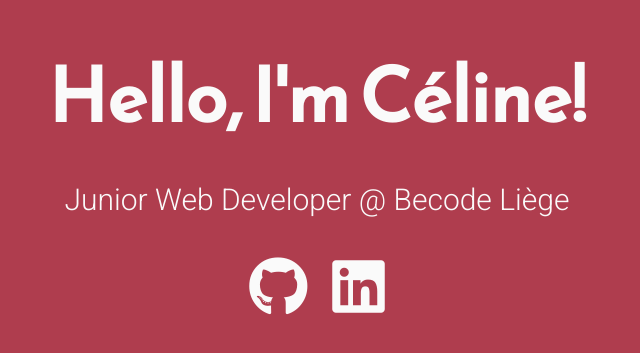
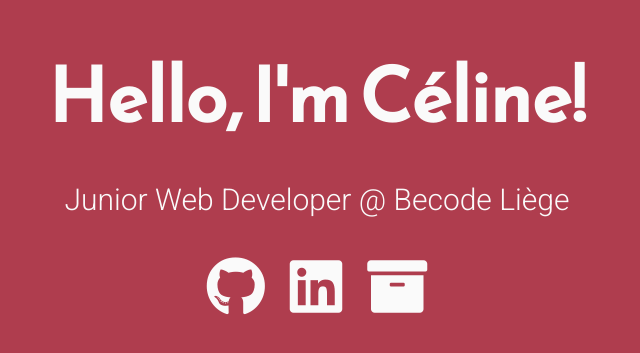
Before and after one commit to Lynerah/Lynerah.github.io, a plain HTML site: page index.html in a window 1280 px wide. Shown: the part 217-570 px from the top of the page, without its empty margins (323-963 px from the left). Drawn offline with Linux system fonts and the light colour scheme.

Commit message:
Update index.html

```diff
--- a/index.html
+++ b/index.html
@@ -23,6 +23,7 @@
 		<div class="icons-social">
 			<a target="_blank" href="https://github.com/Lynerah"><i class="fab fa-github"></i></a>
 			<a target="_blank" href="https://www.linkedin.com/in/céline-de-boeck"><i class="fab fa-linkedin"></i></a>
+			<a target="_blank" href="https://lynerah.github.io/markdown-warmup-html/"><i class="fas fa-archive"></i></a>
     </div>
 	</main>
 </body>
```
